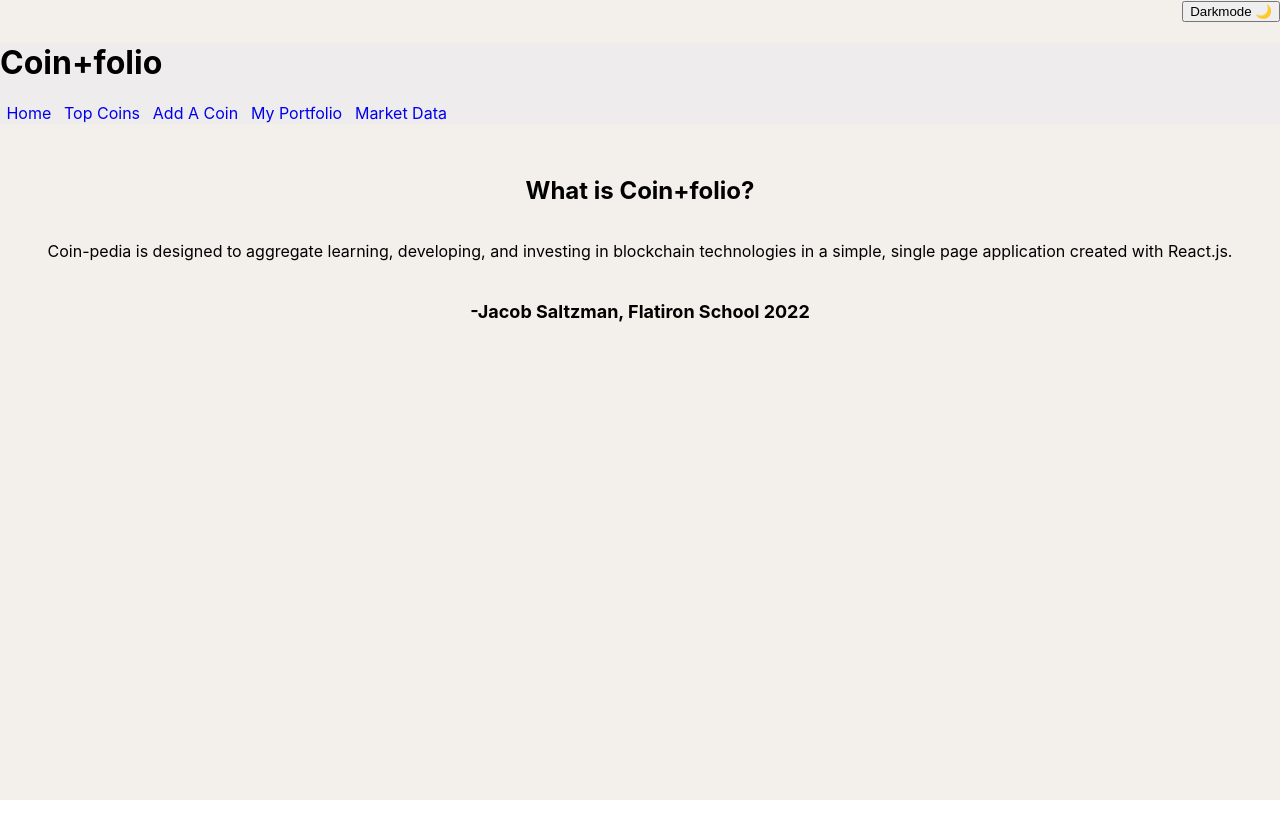
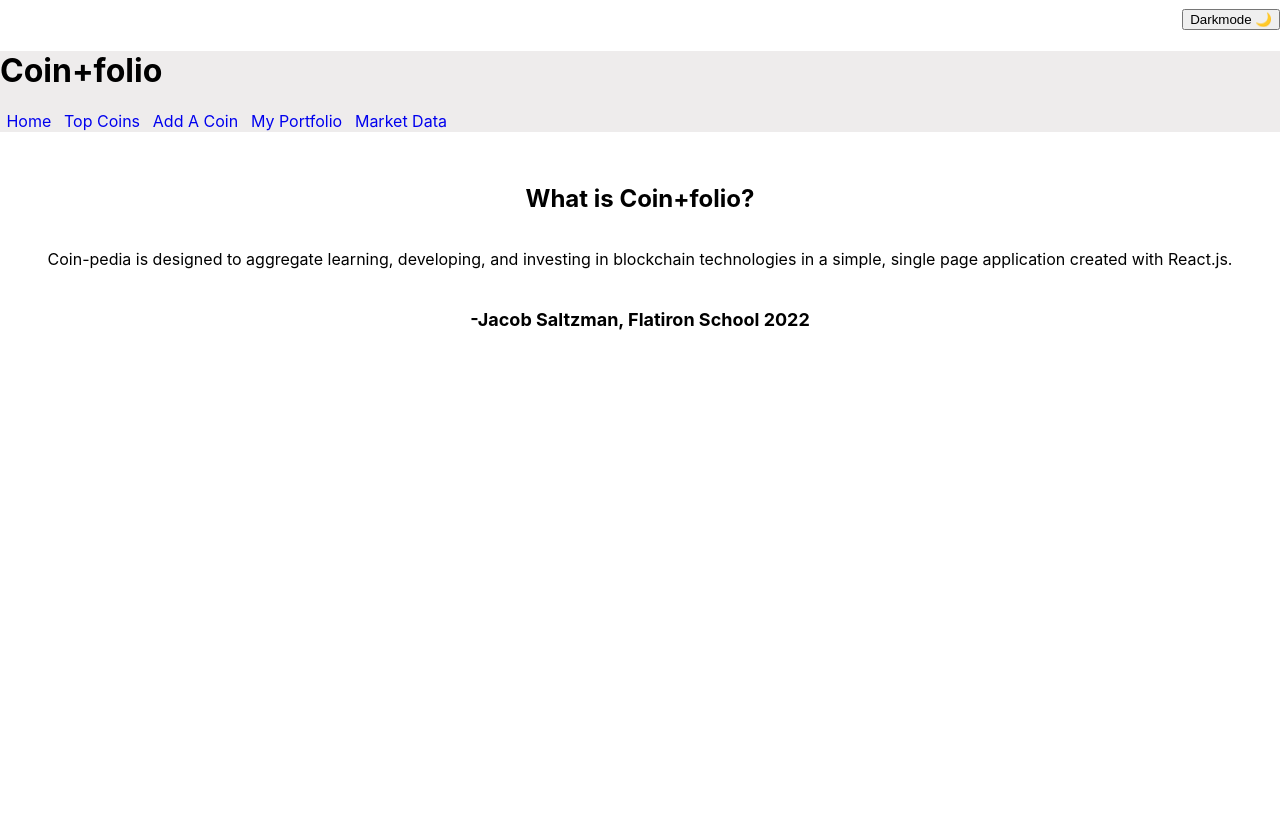
Before and after one commit to jacobsaltzman/phase-2-project, a React (Create React App) app in the folder phase-2-project/: page / in a window 1280 px wide. Built offline with nearby package versions, Linux system fonts and the light colour scheme; data requests are answered from the project's data file.

Commit message:
Deletes Darkmode as a component and moves that functionality into the header and app

```diff
--- a/phase-2-project/src/App.js
+++ b/phase-2-project/src/App.js
@@ -11,6 +11,7 @@
 function App() {
 
   const [coins, setCoins] = useState([]);
+  const [isDarkMode, setIsDarkMode] = useState(true);
 
   useEffect(() => {
     fetch("http://localhost:3001/coins")
@@ -21,11 +22,14 @@
   function onAddCoin(newCoin){
     setCoins([...coins, newCoin])
   }
+  function handleDarkMode(e){
+    setIsDarkMode(!isDarkMode)
+  }
 
 
   return (
-    <div className="App">
-      <Header />
+    <div className={isDarkMode ? "App" : "App dark"}>
+      <Header isDarkMode={isDarkMode} handleDarkMode={handleDarkMode}/>
       <Switch>
         <Route exact path="/">
           <Home />
--- a/phase-2-project/src/components/Darkmode.js
+++ /dev/null
@@ -1,20 +0,0 @@
-import React, {useState} from "react"
-
-
-
-function Darkmode(){
-
-  const [isDarkMode, setIsDarkMode] = useState(true)
-
-    function handleClick(e){
-      setIsDarkMode(!isDarkMode)
-    }
-
-    return(
-      <div id="dark-button">
-          <button onClick={handleClick}>{isDarkMode? 'Darkmode 🌙': 'Lightmode ☀️'} </button>
-      </div>
-    )
-}
-
-export default Darkmode
--- a/phase-2-project/src/components/Header.js
+++ b/phase-2-project/src/components/Header.js
@@ -1,11 +1,14 @@
 import React from "react";
-import Darkmode from "./Darkmode";
 import { Link } from "react-router-dom";
 
-const Header = () => {
+const Header = ({handleDarkMode, isDarkMode}) => {
+
+
   return(
     <header className="App-header">
-      <Darkmode />
+      <div id="dark-button">
+          <button onClick={handleDarkMode}>{isDarkMode? 'Darkmode 🌙': 'Lightmode ☀️'} </button>
+      </div>
         <div className="navbar-header">
           <h1 id="logo">
             Coin+folio
--- a/phase-2-project/src/index.css
+++ b/phase-2-project/src/index.css
@@ -8,9 +8,18 @@
 }
 
 .App{
-  background-color: rgb(243, 239, 234);
+  background: var(--background);
   min-height: 100vh;
+  margin: .5rem auto;
+  color: var(--font-color);
+  box-shadow: 4px;
 }
+
+.App.dark {
+  --font-color: white;
+  --background: black;
+}
+
 
 section {
   padding: 2rem;
```
